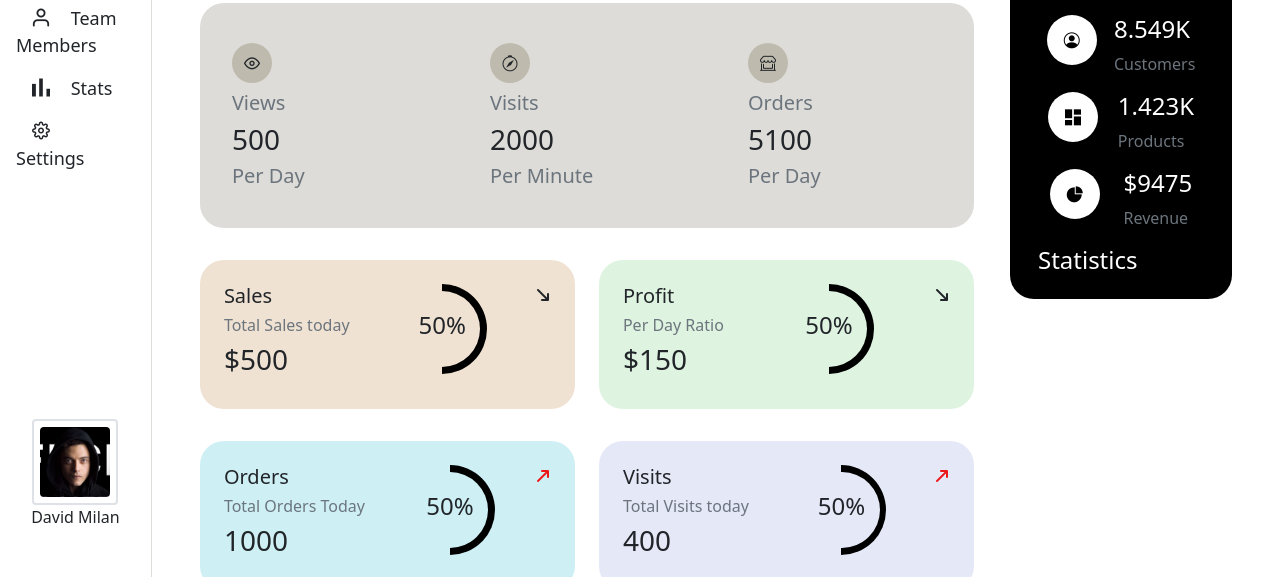
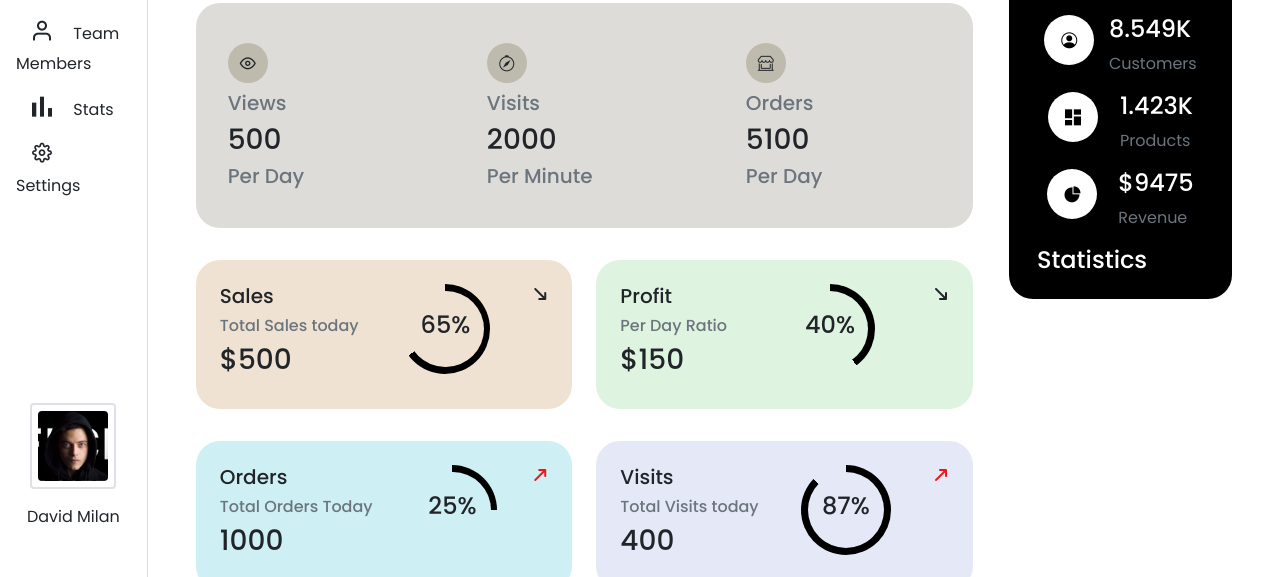
Before and after one commit to omkhambhata24/CSS, a website: page Dashboard-Bootstrap/index.html in a window 1280 px wide. Shown: the part 223-800 px from the top of the page. Drawn offline with Linux system fonts and the light colour scheme; files whose address does not match are found by name.

Commit message:
fix: Sidebar and pie-chart of card

```diff
--- a/Dashboard-Bootstrap/assets/scss/base/_variables.scss
+++ b/Dashboard-Bootstrap/assets/scss/base/_variables.scss
@@ -1,6 +1,7 @@
 // All the SCSS Variables goes here
 
 //Font
+$font-family-base: 'Poppins', sans-serif;
 
 
 //Profile
@@ -11,7 +12,8 @@ $profile-image-padding: 0.375rem;
 
 //Navbar
 $navbar-width: 300px;
-$list-font-size: 1.125rem;
+$list-font-size: 1.25rem;
+$nav-text-font: 16px;
 
 //border
 $border-width:2px;
--- a/Dashboard-Bootstrap/assets/scss/component/_cards.scss
+++ b/Dashboard-Bootstrap/assets/scss/component/_cards.scss
@@ -21,14 +21,6 @@
     background-color: $dark-gray;
 }
 
-.pie-chart{
-    height: 90px;
-    width: 90px;
-    border-radius: 50%;
-    background: conic-gradient(black 50%, transparent 50% 100%);
-    overflow:hidden;
-}
-
 .inner-circle{
     height:85%;
     width:85%;
@@ -48,3 +40,23 @@
     background-color: $light;
     color: $accent;
 }
+
+$pie-complete: (
+  "25":25%,
+  "40":40%,
+  "50":50%,
+  "65":65%,
+  "75":75%,
+  "87":87%,
+
+);
+
+@each $key, $val in $pie-complete {
+    .pie-#{$key} {
+        height: 90px;
+        width: 90px;
+        border-radius: 50%;
+        background: conic-gradient(black $val, transparent $val 100%);
+        overflow:hidden;
+    }
+  }
--- a/Dashboard-Bootstrap/assets/scss/layout/_sidebar.scss
+++ b/Dashboard-Bootstrap/assets/scss/layout/_sidebar.scss
@@ -34,3 +34,7 @@ ul{
 figure{
     margin: 0;
 }
+
+.nav-text{
+    font-size: $nav-text-font;
+}
--- a/Dashboard-Bootstrap/assets/scss/utilities/_text.scss
+++ b/Dashboard-Bootstrap/assets/scss/utilities/_text.scss
@@ -1,3 +1,4 @@
 // Typographical styles goes here
 
 @import url('https://fonts.googleapis.com/css2?family=Josefin+Sans:wght@100;200;300;400;500&display=swap');
+@import url('https://fonts.googleapis.com/css2?family=Poppins:wght@100;200;300;400;500;600;700;800&display=swap');
--- a/Dashboard-Bootstrap/index.html
+++ b/Dashboard-Bootstrap/index.html
@@ -30,34 +30,34 @@
                 <ul class="list-group">
                     <li class="list-group-item">
                         <span class="px-3 icon-home"></span>
-                        <span>Home</span>
+                        <span class="nav-text">Home</span>
                     </li>
                     <li class="list-group-item">
                         <span class="px-3 icon-trophy"></span>
-                        <span>Projects</span>
+                        <span class="nav-text">Projects</span>
                     </li>
                     <li class="list-group-item">
                         <span class="px-3 icon-bank"></span>
-                        <span>Billings</span>
+                        <span class="nav-text">Billings</span>
                     </li>
                     <li class="list-group-item">
                         <span class="px-3 icon-user"></span>
-                        <span>Team Members</span>
+                        <span class="nav-text">Team Members</span>
                     </li>
                     <li class="list-group-item">
                         <span class="px-3 icon-bar-chart"></span>
-                        <span>Stats</span>
+                        <span class="nav-text">Stats</span>
                     </li>
                     <li class="list-group-item">
                         <span class="px-3 icon-settings"></span>
-                        <span>Settings</span>
+                        <span class="nav-text">Settings</span>
                     </li>
                 </ul>
             </nav>
 
             <nav class="d-flex flex-column align-items-center">
 
-                <div class="profile-wrapper border rounded">
+                <div class="profile-wrapper border rounded mb-3">
                     <figure class="profile rounded">
                         <img src="assets/images/sidebar-icon.jpg" alt="">
                     </figure>
@@ -136,10 +136,10 @@
                                     <h6 class="text-muted">Total Sales today</h6>
                                     <h3 class="counter">$500</h3>
                                 </div>
-                                <div class="pie-chart d-flex justify-content-center align-items-center">
+                                <div class="pie-65 d-flex justify-content-center align-items-center">
                                     <div
                                         class="inner-circle d-flex justify-content-center align-items-center card-skin">
-                                        <h4>50%</h4>
+                                        <h4>65%</h4>
                                     </div>
                                 </div>
                                 <div>
@@ -156,10 +156,10 @@
                                     <h6 class="text-muted">Per Day Ratio</h6>
                                     <h3 class="counter">$150</h3>
                                 </div>
-                                <div class="pie-chart d-flex justify-content-center align-items-center">
+                                <div class="pie-40 d-flex justify-content-center align-items-center">
                                     <div
                                         class="inner-circle d-flex justify-content-center align-items-center card-green">
-                                        <h4>50%</h4>
+                                        <h4>40%</h4>
                                     </div>
                                 </div>
                                 <div>
@@ -176,10 +176,10 @@
                                     <h6 class="text-muted">Total Orders Today</h6>
                                     <h3 class="counter">1000</h3>
                                 </div>
-                                <div class="pie-chart d-flex justify-content-center align-items-center">
+                                <div class="pie-25 d-flex justify-content-center align-items-center">
                                     <div
                                         class="inner-circle d-flex justify-content-center align-items-center card-primary">
-                                        <h4>50%</h4>
+                                        <h4>25%</h4>
                                     </div>
                                 </div>
                                 <div>
@@ -196,10 +196,10 @@
                                     <h6 class="text-muted">Total Visits today</h6>
                                     <h3 class="counter">400</h3>
                                 </div>
-                                <div class="pie-chart d-flex justify-content-center align-items-center">
+                                <div class="pie-87 d-flex justify-content-center align-items-center">
                                     <div
                                         class="inner-circle d-flex justify-content-center align-items-center card-purple">
-                                        <h4>50%</h4>
+                                        <h4>87%</h4>
                                     </div>
                                 </div>
                                 <div>
```
Also changed, not shown: Dashboard-Bootstrap/assets/css/style.min.css, 1 other file.
